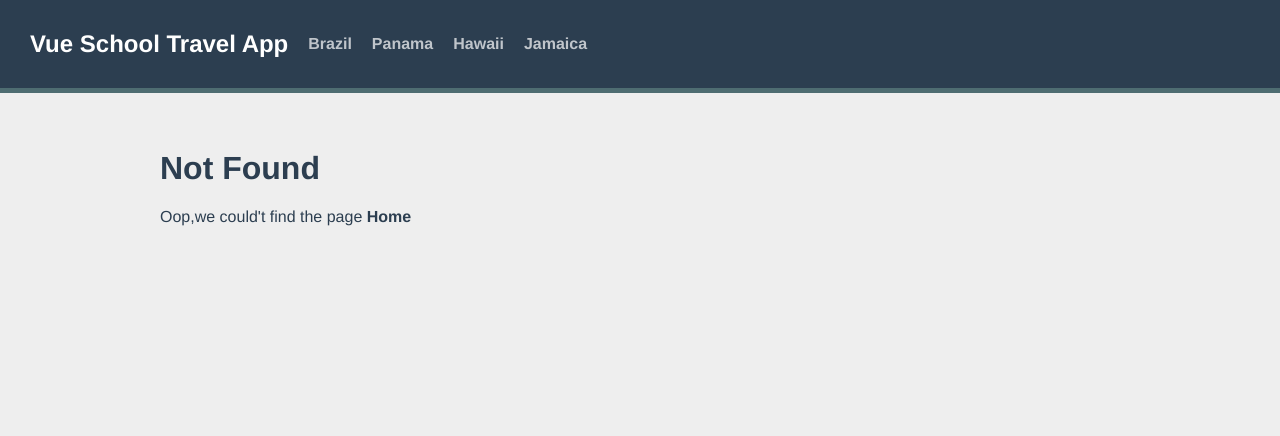
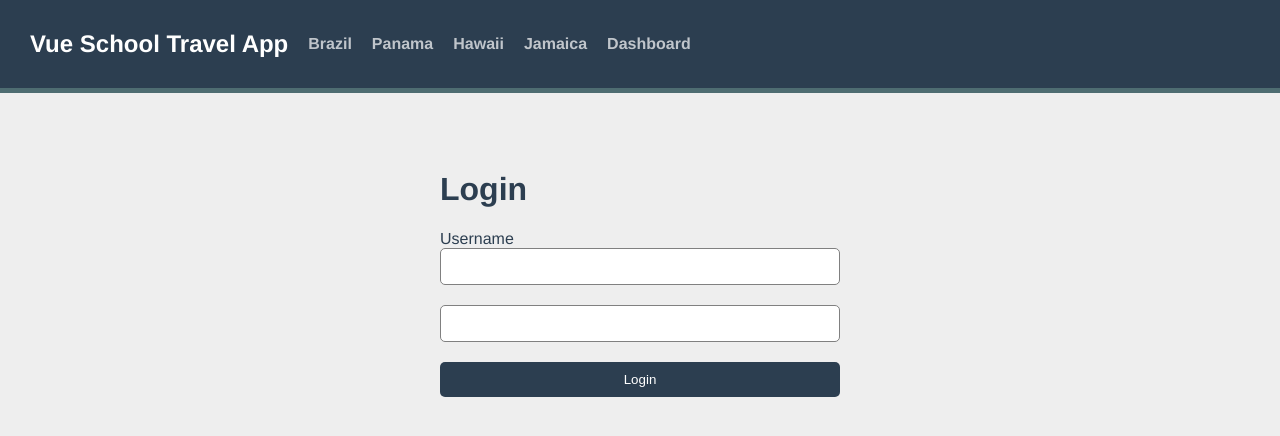
Before and after one commit to ponzaa555/vue-school, a Vue app: page /login in a window 1280 px wide. Before the commit this address had no page. Shown: the top 436 px of the page. Built offline with nearby package versions, Linux system fonts and the light colour scheme.

Commit message:
- ใช้ Meta field เช็คว่า user มีการ login หรือป่าว และใช้ - ใช้ gobal Navigation guard  เหมือน middle ware จะ triggle functionทุกครั้งที่มีการเปลี่ยน route

```diff
--- a/src/components/TheNavigation.vue
+++ b/src/components/TheNavigation.vue
@@ -7,6 +7,7 @@
         :to="{name:'destination.show' , params:{id:des.id , slug:des.slug}}">
         {{ des.name }}
     </router-link>
+    <router-link :to="{name:'protected'}">Dashboard</router-link>
   </div>
 </template>
 
--- a/src/router/index.ts
+++ b/src/router/index.ts
@@ -49,9 +49,22 @@
         ]
     },
     {
+        path:'/protected',
+        name:'protected',
+        component: () => import('@/views/Protected.vue'),
+        meta:{
+            requiresAuth:true,
+        }
+    },
+    {
         path:'/:pathMatch(.*)*',
         name:'NotFound',
         component:() => import('@/views/NotFound.vue')
+    },
+    {
+        path:'/login',
+        name:'login',
+        component: () => import('@/views/Login.vue')
     }
 ]
 
@@ -67,4 +80,11 @@
       }
 })
 
+// gobal navigation guard
+router.beforeEach((to ,from) =>{
+    if(to.meta.requiresAuth && !window.user){
+        // need to login if not already logged in
+        return {name:'login'}
+    }
+})
 export default router
--- /dev/null
+++ b/src/views/Login.vue
@@ -0,0 +1,30 @@
+<template>
+    <div class="login">
+        <form action="" class="form" v-on:submit.prevent="login">
+            <h1>Login</h1>
+            <label for="username">Username</label>
+            <input v-model="username" name="username" type="text" class="input">
+            <label for="password"></label>
+            <input v-model="password" name="password" type="text" class="input">
+            <button class="btn">Login</button>
+        </form>
+    </div>
+</template>
+
+<script>
+export default {
+    data(){
+        return {
+            username: '',
+            passsword: ''
+        }
+    },
+    methods:{
+        login(){
+            // Auth user with API
+            window.user = this.username
+            this.$router.push({name:'protected'})
+        }
+    }
+}
+</script>
--- /dev/null
+++ b/src/views/Protected.vue
@@ -0,0 +1,22 @@
+<template>
+    <div>
+        <h1>Hello👋 , {{ username }}</h1>
+        <button class="btn" @click="logout">Logout</button>
+    </div>
+</template>
+
+<script>
+export default{
+    data(){
+        return{
+            username:window.user
+        }
+    },
+    methods:{
+        logout(){
+            window.user = null
+            this.$router.push({name:'Home'})
+        }
+    }
+}
+</script>
```
